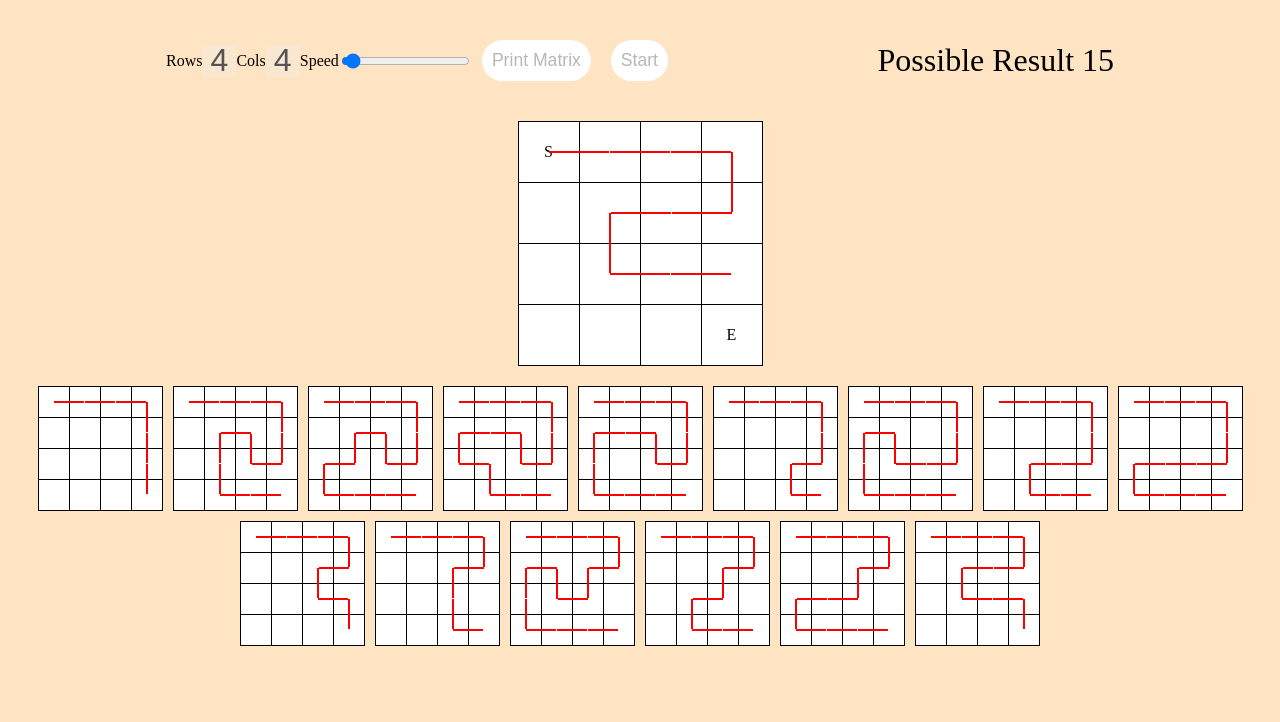
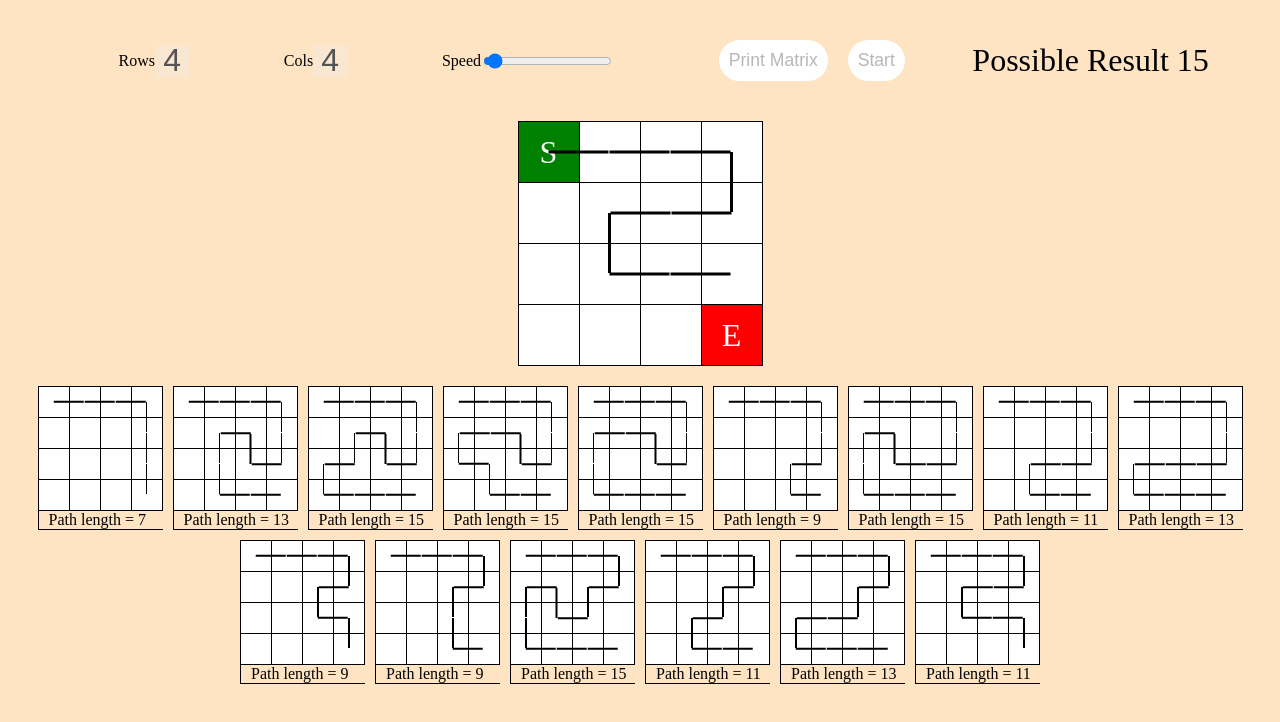
Before and after one commit to rakesh-sirvi/Maze-Path, a plain HTML site: page index.html in a window 1280 px wide. Both pictures are taken after a click on the button "Start". Drawn offline with Linux system fonts and the light colour scheme.

Commit message:
style Add

```diff
--- a/index.html
+++ b/index.html
@@ -34,6 +34,8 @@
             cursor: pointer;
             border-right: 1px solid var(--border);
             border-bottom: 1px solid var(--border);
+            font-size: 2rem;
+            color: white;
         }
 
         .ans-block {
@@ -80,6 +82,7 @@
         }
 
         .matrix-input {
+            flex: auto;
             display: flex;
             flex-wrap: wrap;
             justify-content: space-between;
@@ -108,6 +111,15 @@
             justify-content: center;
         }
 
+        .answer {
+            border-bottom: 1px solid var(--border);
+        }
+
+        .answer::after {
+            content: "Path length = "attr(data-size);
+            margin-left: 10px;
+        }
+
         .result {
             display: flex;
             justify-content: center;
@@ -116,12 +128,13 @@
         }
 
         .dir {
-            width: 2px;
+            width: 5%;
             height: 100%;
-            background-color: red;
+            background-color: black;
             transform-origin: top center;
             position: absolute;
             top: 50%;
+            z-index: 10;
         }
 
         .matrix {
--- a/index.js
+++ b/index.js
@@ -37,8 +37,10 @@ function matrixGenerate(rows, cols) {
       ele.setAttribute("data-col", j);
       if (i == 0 && j == 0) {
         ele.innerText = "S";
+        ele.style.backgroundColor = "green";
       }
       if (i == rows - 1 && j == cols - 1) {
+        ele.style.backgroundColor = "red";
         ele.innerText = "E";
       }
       row.appendChild(ele);
@@ -181,6 +183,7 @@ async function displayAnswer(temp) {
     parseInt(document.getElementById("counter").innerText) + 1;
   const answer = document.createElement("div");
   answer.className = "answer";
+  answer.setAttribute("data-size", temp.length + 1);
   Matrix.forEach((row) => {
     const ansDiv = document.createElement("div");
     ansDiv.className = "row";
```
